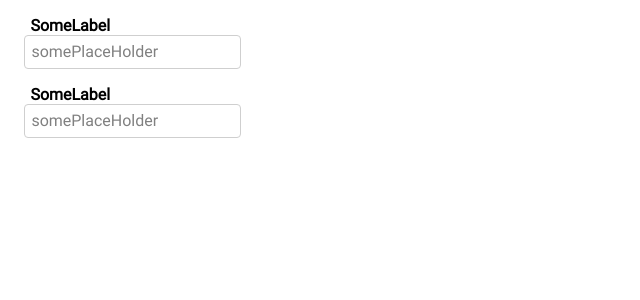
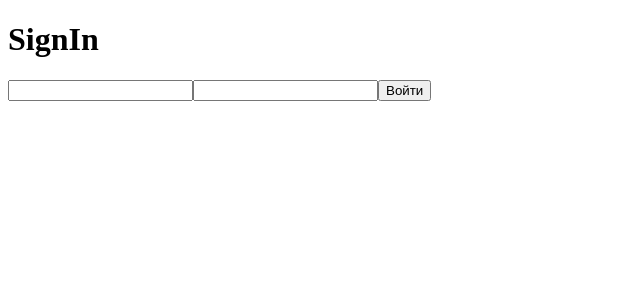
Before and after one commit to eg-bond/forms_hw, a React (Vite) app: page / in a window 1280 px wide. Shown: the top 300 px of the page, without its empty margins (0-640 px from the left). Built offline with nearby package versions, Linux system fonts and the light colour scheme.

Commit message:
feat: SignIn component with default inputs done

```diff
--- a/src/App.tsx
+++ b/src/App.tsx
@@ -1,10 +1,16 @@
-import { TextInput } from './components/TextInput'
+import { SignIn } from './components/SignIn'
+
+export type OnSubmitT = (email: string, password: string) => void
 
 function App() {
+  const onSubmit: OnSubmitT = (email, password) => {
+    console.log(email)
+    console.log(password)
+  }
+
   return (
     <>
-      <TextInput label={'SomeLabel'} placeholder={'somePlaceHolder'} />
-      <TextInput label={'SomeLabel'} placeholder={'somePlaceHolder'} />
+      <SignIn onSubmit={onSubmit} />
     </>
   )
 }
--- /dev/null
+++ b/src/components/SignIn/SignIn.tsx
@@ -0,0 +1,33 @@
+import { FormEvent, ChangeEvent, useRef } from 'react'
+import type { OnSubmitT } from '../../App'
+
+function SignIn({ onSubmit }: { onSubmit: OnSubmitT }) {
+  const inputs = useRef({
+    email: '',
+    password: '',
+  })
+
+  const handleChange = (
+    e: ChangeEvent<HTMLInputElement> & FormEvent<HTMLFormElement>
+  ) => {
+    inputs.current = { ...inputs.current, [e.target.name]: e.target.value }
+  }
+
+  const handleSubmit = (e: FormEvent<HTMLFormElement>) => {
+    e.preventDefault()
+    onSubmit(inputs.current.email, inputs.current.password)
+  }
+
+  return (
+    <>
+      <h1>SignIn</h1>
+      <form onSubmit={handleSubmit} onChange={handleChange}>
+        <input onChange={handleChange} type='email' name='email' />
+        <input onChange={handleChange} type='password' name='password' />
+        <button type='submit'>Войти</button>
+      </form>
+    </>
+  )
+}
+
+export default SignIn
--- /dev/null
+++ b/src/components/SignIn/index.ts
@@ -0,0 +1 @@
+export { default as SignIn } from './SignIn'
```
